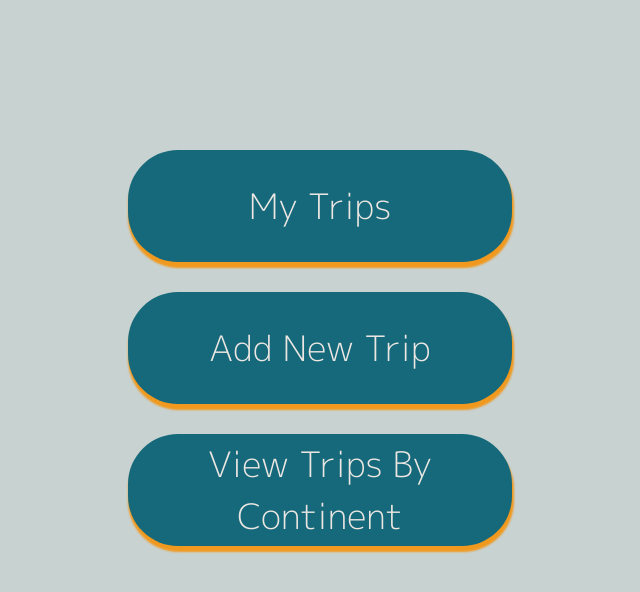
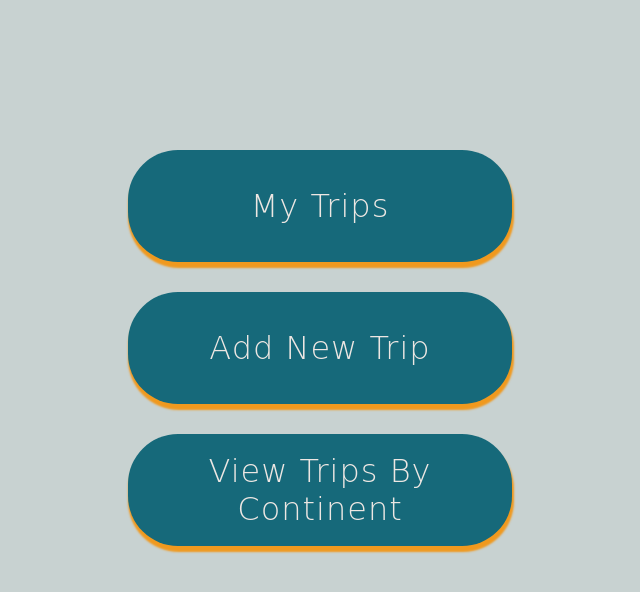
Before and after one commit to RebeccaRBell/travel_bucket_list, a Flask app: page /home in a window 1280 px wide. Shown: the part 100-692 px from the top of the page, without its empty margins (320-960 px from the left). Run offline with Flask 2, Linux system fonts and the light colour scheme; some libraries are stand-ins or nearby versions; some web fonts are replaced.

Commit message:
css completed minus minor tweaks

```diff
--- a/static/style.css
+++ b/static/style.css
@@ -264,13 +264,14 @@ main{
         width: 30%;
         height: 20%;
         margin: 150px 0px 30px 0px;
-        font-size: 35px;
+        font-size: 32px;
         border-radius: 50px;
         border: none;
         background-color:var(--color-1);
         box-shadow: 1px 5px 2px 1px var(--color-5);
-        font-family: var(--font-3);
-        font-weight: 300;
+        font-family: var(--logo-font);
+        letter-spacing: 1px;
+        font-weight: 100;
 }
 .my-trips-button a {
         text-decoration: none;
@@ -286,14 +287,15 @@ main{
 .add-trip-button{
         width: 30%;
         height: 20%;
-        font-size: 35px;
+        font-size: 32px;
         border-radius: 50px;
         margin: 0px 0px 30px 0px;
         border: none;
         box-shadow: 1px 5px 2px 1px var(--color-5);
         background-color: var(--color-1);
-        font-family: var(--font-3);
-        font-weight: 300;
+        font-family: var(--logo-font);
+                letter-spacing: 1px;
+                font-weight: 100;
 }
 .add-trip-button a {
         text-decoration: none;
@@ -307,13 +309,14 @@ main{
 .view-by-continent-button{
         width: 30%;
         height: 20%;
-        font-size: 35px;
+        font-size: 32px;
         border-radius: 50px;
         border: none;
         box-shadow: 1px 5px 2px 1px var(--color-5);
         background-color: var(--color-1);
-        font-family: var(--font-3);
-        font-weight: 300;
+        font-family: var(--logo-font);
+                letter-spacing: 1px;
+                font-weight: 100;
 }
 .view-by-continent-button a {
         text-decoration: none;
@@ -333,7 +336,7 @@ main{
 }
 
 .all-trips h1 {
-        font-size: 40px;
+        font-size: 45px;
         text-align: center;
         margin: 0 auto;
         padding: 50px 0px 30px 0px;
@@ -705,13 +708,16 @@ main{
 .future{
         background-color: var(--palette2-color-3);
         margin: 0 auto;
+
 }
 .future h1{
-        font-size: 40px;
+        font-size: 45px;
         text-align: center;
         margin: 0 auto;
         padding: 50px 0px 30px 0px;
-        color: var(--color-1)
+        color: var(--color-1);
+        font-family: var(--logo-font);
+        font-weight: 100;
 }
 
 
@@ -723,11 +729,13 @@ main{
 }
 
 .past h1 {
-        font-size: 40px;
+        font-size: 45px;
         text-align: center;
         margin: 0 auto;
         padding: 50px 0px 30px 0px;
-        color: var(--color-1)
+        color: var(--color-1);
+        font-family: var(--logo-font);
+        font-weight: 100;
 }
 /* VIEW BY CONTINENTS PAGE */
 .continent-trips h1{
@@ -736,6 +744,7 @@ main{
         color: var(--color-1);
         font-family: var(--logo-font);
         font-weight: 100;
+        font-size: 40px;
 
 }
 .continents-buttons {
```
